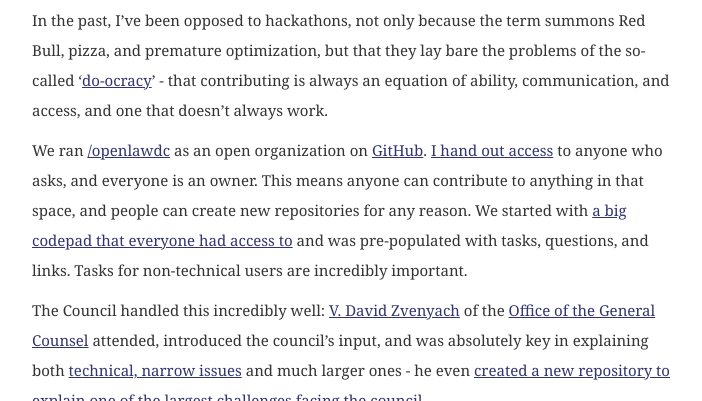
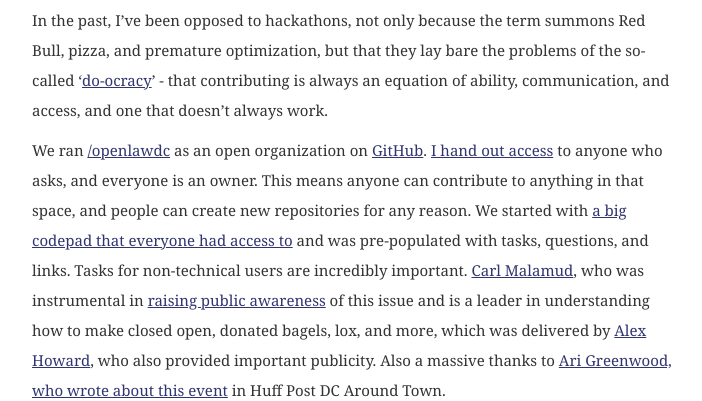
Before and after one commit to konklone/tmcw.github.com, a Jekyll site: the page built from _posts/2013-04-16-dc-code-hackathon.md, in a window 1280 px wide and 900 px high, scrolled down 634 px, cut to the strip 0-401 px from the top of the window. Shown: the whole strip, without its empty margins (288-990 px from the left). Built offline with Jekyll 4.4.1, drawn with Linux system fonts in a browser that asks for light colours; Markdown is read by kramdown in place of the engine named in the settings; comment, search, counter and statistics services are not loaded.

Commit message:
More people

```diff
--- a/_posts/2013-04-16-dc-code-hackathon.md
+++ b/_posts/2013-04-16-dc-code-hackathon.md
@@ -35,7 +35,13 @@
 space, and people can create new repositories for any reason.
 We started with [a big codepad that everyone had access to](http://piratepad.net/ep/pad/view/ro.PxBhfsFjx-S/latest)
 and was pre-populated with tasks, questions, and links. Tasks for non-technical
-users are incredibly important.
+users are incredibly important. [Carl Malamud](http://en.wikipedia.org/wiki/Carl_Malamud),
+who was instrumental in [raising public awareness](http://boingboing.net/2013/03/27/municipal-codes-of-dc-free-fo.html)
+of this issue and is a leader in understanding how to make closed open,
+donated bagels, lox, and more, which was delivered by [Alex Howard](http://radar.oreilly.com/alexh),
+who also provided important publicity. Also a massive thanks to
+[Ari Greenwood, who wrote about this event](http://www.huffingtonpost.com/2013/04/09/dc-code-hackathon_n_3039271.html)
+in Huff Post DC Around Town.
 
 The Council handled this incredibly well: [V. David Zvenyach](https://twitter.com/vdavez)
 of the [Office of the General Counsel](http://www.dccouncil.washington.dc.us/offices/office-of-the-general-counsel)
```
